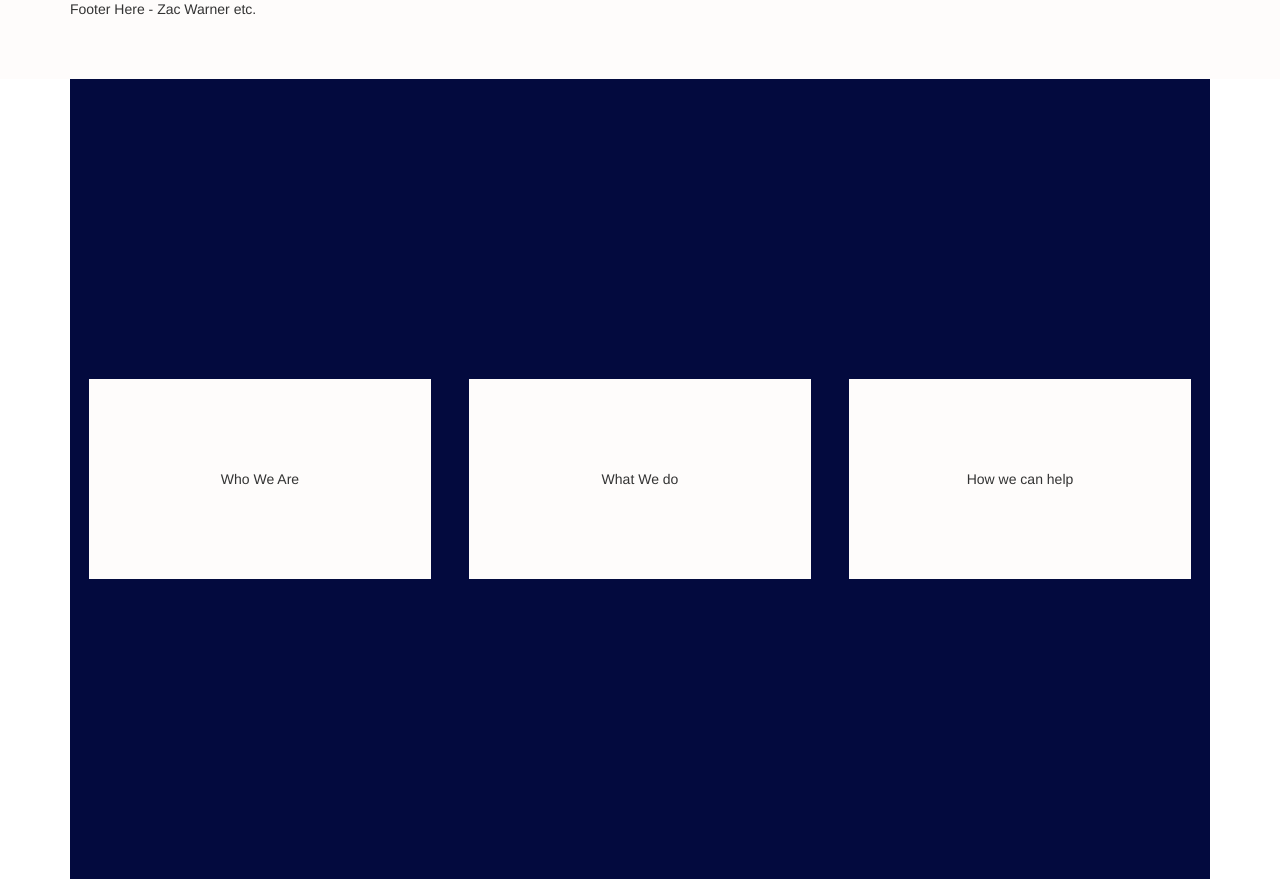
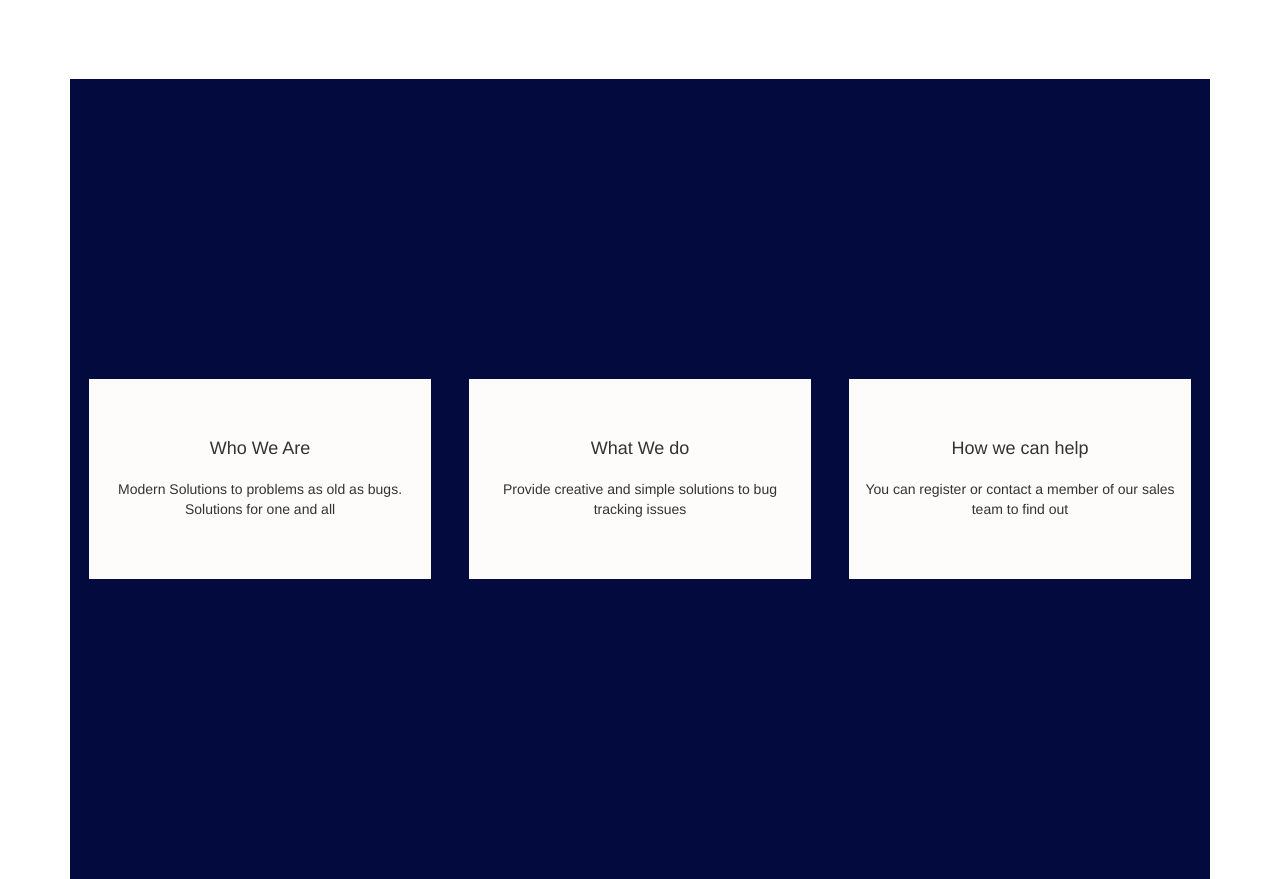
Before and after one commit to geminerald/buglight, a Django app: page / in a window 1280 px wide. Shown: the part 801-1680 px from the top of the page. Run offline with Django 3.2, Linux system fonts and the light colour scheme; some libraries are stand-ins or nearby versions.

Commit message:
added content to about section on home page

```diff
--- a/home/templates/index.html
+++ b/home/templates/index.html
@@ -1,6 +1,6 @@
 {% extends "base.html" %} {% block content %}
 
-<div class="home-bg">
+<div class="section home-bg">
 	<div class="row home-intro">
 		<h3 class="masthead">Buglight</h3>
 
@@ -12,16 +12,25 @@
 	</div>
 </div>
 
-<div class="about-us">
+<div class="section about-us">
 	<div class="card">
-    Who We Are
+		<h4>Who We Are</h4>
+        <p>Modern Solutions to problems as old as bugs. Solutions for one and all</p>
 	</div>
 	<div class="card">
-    What We do
+		<h4>What We do</h4>
+        <p>Provide creative and simple solutions to bug tracking issues</p>
 	</div>
 	<div class="card">
-    How we can help
+		<h4>How we can help</h4>
+        <p>You can register or contact a member of our sales team to find out</p>
 	</div>
 </div>
 
+<div class="section testimonials">
+
+
+
+</div>
+
 {% endblock %}
--- a/static/css/custom.css
+++ b/static/css/custom.css
@@ -133,9 +133,10 @@ nav{
     position: relative;
     top: 110vh;
     height: 100vh;
-    width: auto;
+    width: 100%;
     display: flex;
     flex-flow: row wrap;
+
 
 }
 
@@ -151,14 +152,25 @@ nav{
 
 }
 
+.card h4{
+    position: relative;
+    top: 0;
+}
+
+.card p{
+    margin:10px;
+    text-align: center;
+}
+
 /* Footer  */
 
 footer{
     width: 100%;
     background-color: var(--white);
-    position: sticky;
+    position: fixed;
     height: 10vh;
-    top: 90vh;
+    margin-top:50px;
+    bottom: 0;
 }
 
 /* Media Queries */
```
Lines whose indentation alone changed are shown as unchanged.
